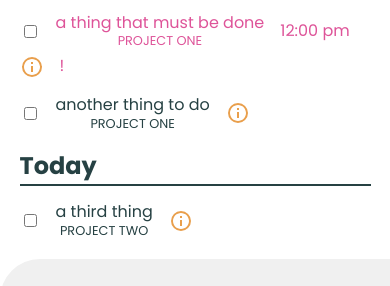
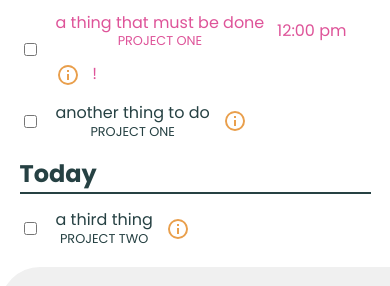
Before and after one commit to MooseCowBear/odin-todo, a website built with webpack: page dist/index.html in a window 390 px wide. Shown: the part 189-475 px from the top of the page. Built offline with nearby package versions, Linux system fonts and the light colour scheme.

Commit message:
add extra div so flex wrap is a little more sane

```diff
--- a/src/style.css
+++ b/src/style.css
@@ -152,6 +152,13 @@ button {
 .item .project-title {
   text-transform: uppercase;
   font-size: 0.8rem;
+}
+
+.item-content {
+  display: flex;
+  align-items: center;
+  flex-wrap: wrap;
+  gap: 0.8rem;
 }
 
 .task-group {
@@ -394,11 +401,6 @@ select:focus + .focus {
     flex-direction: column;
   }
 
-  .item {
-    flex-wrap: wrap;
-    row-gap: 0.3rem;
-  }
-
   .project-header {
     display: flex;
     align-items: center;
--- a/src/subcomponents.js
+++ b/src/subcomponents.js
@@ -39,6 +39,9 @@ export function createTaskItem(todos, task, includeDate = false) {
 
   lbl.appendChild(check);
 
+  const wrapper = document.createElement('div');
+  wrapper.classList.add("item-content");
+
   const labelContent = document.createElement('span');
   labelContent.classList.add("label-content");
   const description = document.createElement('span');
@@ -53,9 +56,7 @@ export function createTaskItem(todos, task, includeDate = false) {
     labelContent.appendChild(projectTitle);
   }
 
-  lbl.appendChild(labelContent);
-
-  itemDiv.appendChild(lbl);
+  wrapper.appendChild(labelContent);
 
   if (task.timeFormatted() !== "") {
     const time = document.createElement('div');
@@ -71,7 +72,7 @@ export function createTaskItem(todos, task, includeDate = false) {
     timeContent.textContent = task.timeFormatted();
     time.appendChild(timeContent);
 
-    itemDiv.appendChild(time);
+    wrapper.appendChild(time);
   }
 
   const edit = document.createElement('button');
@@ -84,15 +85,19 @@ export function createTaskItem(todos, task, includeDate = false) {
   editIcon.dataset.taskId = `${task.getId()}`;
   edit.appendChild(editIcon);
 
-  itemDiv.appendChild(edit);
+  wrapper.appendChild(edit);
 
   if (task.getPriority() === 'high') {
     const priorty = document.createElement('p'); //change to icon?
     priorty.textContent = "!";
-    itemDiv.appendChild(priorty);
+    wrapper.appendChild(priorty);
   }
 
+  lbl.appendChild(wrapper);
+
   itemDiv.classList.add(task.getPriority());
+
+  itemDiv.appendChild(lbl);
 
   return itemDiv;
 }
```
Also changed, not shown: dist/main.js.
